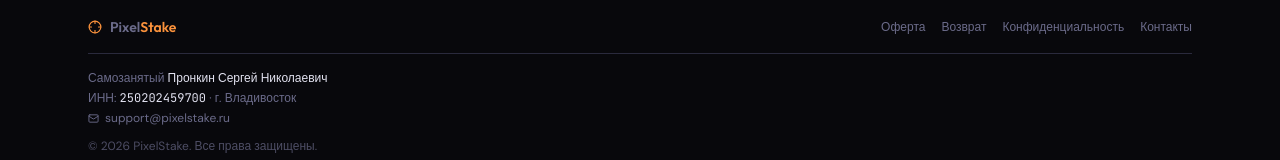
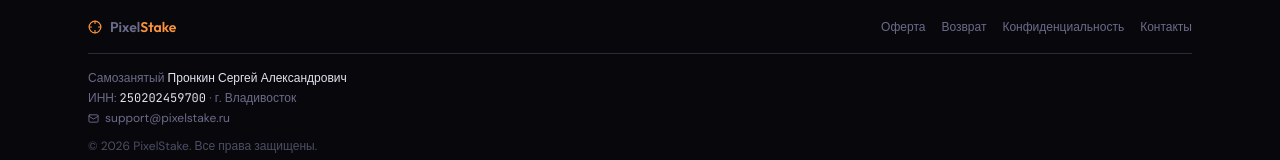
Before and after one commit to sergeypronkin123-design/pixelcanvas, a React (Vite) app in the folder frontend/: page / in a window 1280 px wide. Shown: the part 2968-3128 px from the top of the page. Built offline with nearby package versions, Linux system fonts and the light colour scheme; no server answers.

Commit message:
fix 404 - vercel.json in root

```diff
--- a/frontend/src/components/layout/Footer.tsx
+++ b/frontend/src/components/layout/Footer.tsx
@@ -25,7 +25,7 @@ export function Footer() {
         {/* Legal info — required by payment systems */}
         <div className="border-t border-canvas-border pt-4 text-xs text-canvas-muted space-y-1">
           <p>
-            Самозанятый <span className="text-canvas-text">Пронкин Сергей Николаевич</span>
+            Самозанятый <span className="text-canvas-text">Пронкин Сергей Александрович</span>
           </p>
           <p>
             ИНН: <span className="font-mono text-canvas-text">250202459700</span> · г. Владивосток
--- a/frontend/src/pages/LegalPages.tsx
+++ b/frontend/src/pages/LegalPages.tsx
@@ -21,7 +21,7 @@ export function OfferPage() {
               <h2 className="font-display font-semibold text-lg text-canvas-bright mt-4">1. Общие положения</h2>
               <p>
                 Настоящая публичная оферта (далее — «Оферта») представляет собой официальное предложение
-                самозанятого Пронкина Сергея Николаевича (ИНН: 250202459700), действующего на основании
+                самозанятого Пронкина Сергея Александровича (ИНН: 250202459700), действующего на основании
                 свидетельства о постановке на учет в качестве плательщика налога на профессиональный доход
                 (далее — «Исполнитель»), любому дееспособному физическому лицу (далее — «Пользователь»)
                 заключить договор на использование платформы PixelStake на условиях, изложенных ниже.
@@ -100,7 +100,7 @@ export function OfferPage() {
               </p>
 
               <h2 className="font-display font-semibold text-lg text-canvas-bright mt-4">8. Контакты Исполнителя</h2>
-              <p>Пронкин Сергей Николаевич</p>
+              <p>Пронкин Сергей Александрович</p>
               <p>ИНН: 250202459700</p>
               <p>г. Владивосток</p>
               <p>Email: <a href="mailto:support@pixelstake.ru" className="text-orange-400 hover:underline">support@pixelstake.ru</a></p>
@@ -134,7 +134,7 @@ export function ContactsPage() {
                 </div>
                 <div className="flex flex-col sm:flex-row sm:justify-between gap-1 border-b border-canvas-border pb-3">
                   <span className="text-canvas-muted">ФИО</span>
-                  <span className="text-canvas-bright">Пронкин Сергей Николаевич</span>
+                  <span className="text-canvas-bright">Пронкин Сергей Александрович</span>
                 </div>
                 <div className="flex flex-col sm:flex-row sm:justify-between gap-1 border-b border-canvas-border pb-3">
                   <span className="text-canvas-muted">ИНН</span>
@@ -270,7 +270,7 @@ export function RefundPage() {
               <p>
                 По всем вопросам возврата: <a href="mailto:support@pixelstake.ru" className="text-orange-400 hover:underline">support@pixelstake.ru</a>
               </p>
-              <p>Самозанятый Пронкин Сергей Николаевич, ИНН: 250202459700</p>
+              <p>Самозанятый Пронкин Сергей Александрович, ИНН: 250202459700</p>
             </div>
           </motion.div>
         </div>
@@ -298,7 +298,7 @@ export function PrivacyPage() {
               <p>
                 Настоящая политика обработки персональных данных составлена в соответствии с Федеральным
                 законом от 27.07.2006 №152-ФЗ «О персональных данных» и определяет порядок обработки
-                персональных данных самозанятым Пронкиным Сергеем Николаевичем (ИНН: 250202459700),
+                персональных данных самозанятым Пронкиным Сергеем Александровичем (ИНН: 250202459700),
                 именуемым в дальнейшем «Оператор».
               </p>
 
@@ -358,7 +358,7 @@ export function PrivacyPage() {
               </p>
 
               <h2 className="font-display font-semibold text-lg text-canvas-bright mt-4">8. Контакты</h2>
-              <p>Оператор: Самозанятый Пронкин Сергей Николаевич</p>
+              <p>Оператор: Самозанятый Пронкин Сергей Александрович</p>
               <p>ИНН: 250202459700</p>
               <p>Email: <a href="mailto:support@pixelstake.ru" className="text-orange-400 hover:underline">support@pixelstake.ru</a></p>
             </div>
```
Also changed, not shown: frontend/vercel.json (deleted), 1 other file (tests, documents, lock files or other folders).
